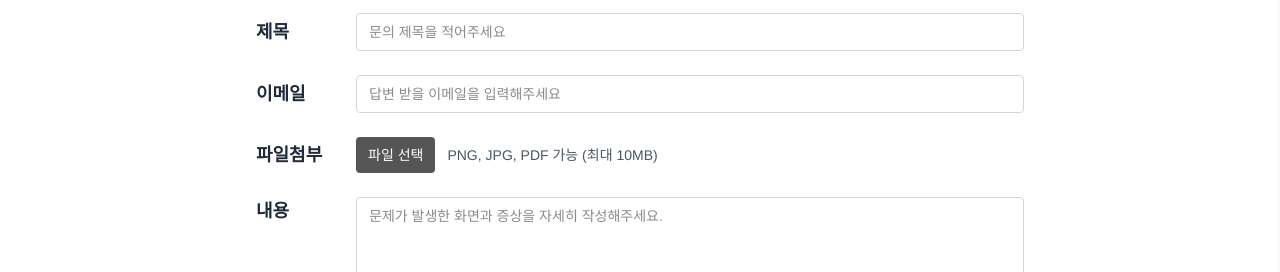
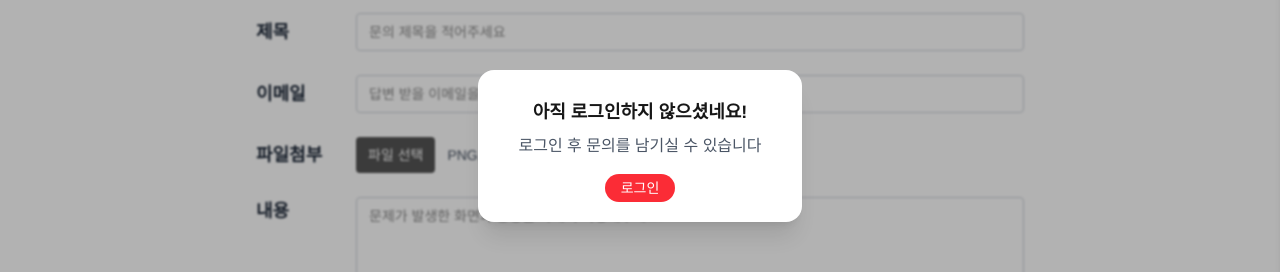
Before and after one commit to Marketer-s-Fridge/Client, a Next.js app: page /contact in a window 1280 px wide. Shown: the part 254-526 px from the top of the page. Built offline with nearby package versions, Linux system fonts and the light colour scheme; no server answers.

Commit message:
feat:로그인 확인 모달 컴포넌트 일괄 적용

```diff
--- a/src/app/contact/page.tsx
+++ b/src/app/contact/page.tsx
@@ -1,6 +1,6 @@
 "use client";
 
-import React, { useState } from "react";
+import React, { useState, useEffect } from "react";
 import Header from "@/components/header";
 import Footer from "@/components/footer";
 import Banner from "@/components/banner";
@@ -8,6 +8,7 @@ import CustomDropdown from "@/components/customDropdown";
 import MobileMenu from "@/components/mobileMenu";
 import { createEnquiry } from "@/features/enquiries/api/enquiriesApi";
 import { EnquiryRequestDto } from "@/features/enquiries/types";
+import LoginRequiredModal from "@/components/loginRequiredModal";
 
 export default function ContactPage() {
   const [category, setCategory] = useState("");
@@ -19,6 +20,17 @@ export default function ContactPage() {
   const [agreed, setAgreed] = useState(false);
   const [menuOpen, setMenuOpen] = useState(false);
   const [loading, setLoading] = useState(false);
+  const [isLoginModalOpen, setIsLoginModalOpen] = useState(false); // ✅ 추가
+
+  // ✅ 로그인 여부 체크
+  const isLoggedIn =
+    typeof window !== "undefined" && !!localStorage.getItem("accessToken");
+
+  useEffect(() => {
+    if (!isLoggedIn) {
+      setIsLoginModalOpen(true);
+    }
+  }, [isLoggedIn]);
 
   const isFormValid = category && title && email && content && agreed;
 
@@ -86,6 +98,14 @@ export default function ContactPage() {
       <Header menuOpen={menuOpen} setMenuOpen={setMenuOpen} />
       <MobileMenu menuOpen={menuOpen} setMenuOpen={setMenuOpen} />
       <Banner title="문의하기" />
+
+      {/* 🔒 로그인 유도 모달 */}
+      <LoginRequiredModal
+        isOpen={isLoginModalOpen}
+        onClose={() => setIsLoginModalOpen(false)}
+        message="로그인 후 문의를 남기실 수 있습니다"
+        redirectPath="/login"
+      />
 
       <main className="max-w-[800px] mx-auto px-[5%] sm:px-4 py-12 relative">
         <form className="space-y-6" onSubmit={handleSubmit}>
--- a/src/app/myPage/myContact/page.tsx
+++ b/src/app/myPage/myContact/page.tsx
@@ -55,7 +55,7 @@ export default function MyContact() {
         {/* 상단 요약 */}
         <div className="flex justify-between items-center mb-4">
           <p>
-            총 문의:
+            총 문의: {}
             <span className="text-red-500 font-semibold">
               {inquiries.length}건
             </span>
--- a/src/app/myPage/page.tsx
+++ b/src/app/myPage/page.tsx
@@ -1,6 +1,6 @@
 "use client";
 
-import React, { useState } from "react";
+import React, { useState, useEffect } from "react";
 import { useRouter } from "next/navigation";
 import Header from "@/components/header";
 import DoughnutChart from "@/components/doughnutChart";
@@ -8,6 +8,8 @@ import ChangeNicknameModal from "@/components/changeNicknameModal";
 import Image from "next/image";
 import Footer from "@/components/footer";
 import MobileMenu from "@/components/mobileMenu";
+import BaseModal from "@/components/baseModal";
+import LoginRequiredModal from "@/components/loginRequiredModal";
 
 export default function MyPage() {
   const router = useRouter();
@@ -16,6 +18,17 @@ export default function MyPage() {
   const [menuOpen, setMenuOpen] = useState(false);
   const [likedItems, setLikedItems] = useState<number[]>([]);
   const [mobileReportView, setMobileReportView] = useState(false); // ✅ 모바일 토글
+  const [isLoginModalOpen, setIsLoginModalOpen] = useState(false); // ✅ 추가
+
+  // ✅ 로그인 여부 체크
+  const isLoggedIn =
+    typeof window !== "undefined" && !!localStorage.getItem("accessToken");
+
+  useEffect(() => {
+    if (!isLoggedIn) {
+      setIsLoginModalOpen(true);
+    }
+  }, [isLoggedIn]);
 
   // 🧊 콘텐츠 데이터
   const recentlyViewedContents = [
@@ -37,16 +50,25 @@ export default function MyPage() {
   const maxSlideIndex =
     Math.ceil(recentlyViewedContents.length / cardsPerPage) - 1;
 
-  const handleToggleLike = (id: number) => {
-    setLikedItems((prev) =>
-      prev.includes(id) ? prev.filter((item) => item !== id) : [...prev, id]
-    );
-  };
+    const handleToggleLike = (id: number) => {
+      setLikedItems((prev) =>
+        prev.includes(id) ? prev.filter((item) => item !== id) : [...prev, id]
+      );
+    };
 
   return (
     <div className="bg-white pt-11 md:pt-0">
       <Header menuOpen={menuOpen} setMenuOpen={setMenuOpen} />
       <MobileMenu menuOpen={menuOpen} setMenuOpen={setMenuOpen} />
+
+         {/* 🔒 로그인 유도 모달 */}
+         <LoginRequiredModal
+        isOpen={isLoginModalOpen}
+        onClose={() => setIsLoginModalOpen(false)}
+        message="로그인 후 MY 페이지를 자유롭게 이용해보세요"
+        buttonText="로그인"
+        redirectPath="/login"
+      />
 
       {/* 👤 프로필 영역 */}
       <section className="flex py-5 md:py-10 px-[5%] lg:px-[17%] main-red text-white w-full">
@@ -75,10 +97,16 @@ export default function MyPage() {
           {/* 오른쪽: 계정 관리 & 내 문의 내역 + (모바일) 토글 버튼 */}
           <div className="mt-10 md:mt-0 flex w-full md:w-[50%] text-sm sm:text-lg md:text-2xl font-semibold justify-between">
             <div className="flex flex-1 md:gap-30 gap-5 md:justify-end">
-              <button onClick={() => router.push("/myPage/account/myInfo")} className="cursor-pointer">
+              <button
+                onClick={() => router.push("/myPage/account/myInfo")}
+                className="cursor-pointer"
+              >
                 계정 관리
               </button>
-              <button onClick={() => router.push("/myPage/myContact")} className="cursor-pointer">
+              <button
+                onClick={() => router.push("/myPage/myContact")}
+                className="cursor-pointer"
+              >
                 내 문의 내역
               </button>
             </div>
--- a/src/components/baseModal.tsx
+++ b/src/components/baseModal.tsx
@@ -6,20 +6,24 @@ interface BaseModalProps {
   isOpen: boolean;
   onClose: () => void;
   children: React.ReactNode;
+  closeOnBackdropClick?: boolean; // ✅ 추가 (기본값: true)
 }
 
-const BaseModal: React.FC<BaseModalProps> = ({ isOpen, onClose, children }) => {
+const BaseModal: React.FC<BaseModalProps> = ({
+  isOpen,
+  onClose,
+  children,
+  closeOnBackdropClick = true, // ✅ 기본값
+}) => {
   const [visible, setVisible] = useState(false);
 
   // ✅ fade in/out 트리거 관리
   useEffect(() => {
     if (isOpen) {
-      // 살짝 지연 후 opacity 100 적용 → 자연스러운 fade-in
-      const timer = setTimeout(() => setVisible(true), 10);
+      const timer = setTimeout(() => setVisible(true), 10); // fade in
       return () => clearTimeout(timer);
     } else {
-      // 닫을 때 opacity 0 → 300ms 뒤에 완전 언마운트
-      const timer = setTimeout(() => setVisible(false), 300);
+      const timer = setTimeout(() => setVisible(false), 300); // fade out
       return () => clearTimeout(timer);
     }
   }, [isOpen]);
@@ -29,7 +33,9 @@ const BaseModal: React.FC<BaseModalProps> = ({ isOpen, onClose, children }) => {
 
   return (
     <div
-      onClick={onClose}
+      onClick={() => {
+        if (closeOnBackdropClick) onClose(); // ✅ 조건부로 닫기 동작
+      }}
       className={`fixed inset-0 z-50 flex items-center justify-center
         bg-black/30 backdrop-blur-[1px]
         transition-opacity duration-300
@@ -37,7 +43,7 @@ const BaseModal: React.FC<BaseModalProps> = ({ isOpen, onClose, children }) => {
       `}
     >
       <div
-        onClick={(e) => e.stopPropagation()} // 배경 클릭 시 닫힘 방지
+        onClick={(e) => e.stopPropagation()} // 내부 클릭 시 닫힘 방지
         className={`bg-white rounded-2xl px-10 py-5 shadow-xl text-center transform
           transition-all duration-300
           ${isOpen ? "scale-100 opacity-100" : "scale-95 opacity-0"}
--- /dev/null
+++ b/src/components/loginRequiredModal.tsx
@@ -0,0 +1,45 @@
+"use client";
+
+import React from "react";
+import { useRouter } from "next/navigation";
+import BaseModal from "@/components/baseModal";
+
+interface LoginRequiredModalProps {
+  isOpen: boolean;
+  onClose: () => void;
+  title?: string; // ✅ 제목 문구 변경 가능
+  message?: string; // ✅ 내용 문구 변경 가능
+  buttonText?: string; // ✅ 버튼 문구 변경 가능
+  redirectPath?: string; // ✅ 이동할 경로 변경 가능
+}
+
+export default function LoginRequiredModal({
+  isOpen,
+  onClose,
+  title = "아직 로그인하지 않으셨네요!",
+  message = "로그인하면 나의 페이지를 자유롭게 이용할 수 있어요",
+  buttonText = "로그인",
+  redirectPath = "/login",
+}: LoginRequiredModalProps) {
+  const router = useRouter();
+
+  return (
+    <BaseModal isOpen={isOpen} onClose={onClose}   closeOnBackdropClick={false} // ✅ 배경 클릭해도 닫히지 않음
+    >
+      <h2 className="text-lg font-semibold mt-2 mb-2">{title}</h2>
+      <p className="text-base text-gray-600 mb-4">{message}</p>
+
+      <div className="flex justify-center gap-4">
+        <button
+          onClick={() => {
+            onClose();
+            router.push(redirectPath);
+          }}
+          className="cursor-pointer px-4 py-1 bg-red-500 text-white rounded-2xl text-sm hover:bg-red-600"
+        >
+          {buttonText}
+        </button>
+      </div>
+    </BaseModal>
+  );
+}
--- a/src/components/saveToFridgeButton.tsx
+++ b/src/components/saveToFridgeButton.tsx
@@ -3,6 +3,7 @@
 import { useState } from "react";
 import Image from "next/image";
 import BaseModal from "@/components/baseModal";
+import LoginRequiredModal from "@/components/loginRequiredModal";
 import { useRouter } from "next/navigation";
 
 interface SaveToFridgeButtonProps {
@@ -24,7 +25,7 @@ export default function SaveToFridgeButton({
     typeof window !== "undefined" && !!localStorage.getItem("accessToken");
 
   const handleClick = () => {
-    if (isLoggedIn) {
+    if (!isLoggedIn) {
       setIsLoginModalOpen(true);
       return;
     }
@@ -36,13 +37,13 @@ export default function SaveToFridgeButton({
     // ✅ 저장 성공 모달 (저장할 때만 표시)
     if (newState) {
       setIsSuccessModalOpen(true);
-      setTimeout(() => setIsSuccessModalOpen(false), 1000); // 1.5초 후 자동 닫힘
+      setTimeout(() => setIsSuccessModalOpen(false), 1000); // 1초 후 자동 닫힘
     }
   };
 
   return (
     <>
-      {/* ❤️ 버튼 */}
+      {/* ❤️ 저장 버튼 */}
       <button
         type="button"
         onClick={handleClick}
@@ -61,35 +62,13 @@ export default function SaveToFridgeButton({
       </button>
 
       {/* 🔒 로그인 안내 모달 */}
-      <BaseModal
+      <LoginRequiredModal
         isOpen={isLoginModalOpen}
         onClose={() => setIsLoginModalOpen(false)}
-      >
-        <h2 className="text-lg font-semibold mt-2 mb-2">
-          아직 로그인 안 하셨네요!
-        </h2>
-        <p className="text-sm text-gray-600 mb-6">
-          로그인하면 나만의 냉장고에 콘텐츠를 담을 수 있어요 🧊
-        </p>
-
-        <div className="flex justify-center gap-4">
-          <button
-            onClick={() => setIsLoginModalOpen(false)}
-            className="cursor-pointer px-5 py-2 border border-gray-300 rounded-2xl text-xs hover:bg-gray-100"
-          >
-            닫기
-          </button>
-          <button
-            onClick={() => {
-              setIsLoginModalOpen(false);
-              router.push("/login");
-            }}
-            className="cursor-pointer px-5 py-2 bg-red-500 text-white rounded-2xl text-xs hover:bg-red-600"
-          >
-            로그인
-          </button>
-        </div>
-      </BaseModal>
+        // title="로그인이 필요해요!"
+        message="로그인 후 MY 냉장고에 콘텐츠를 담을 수 있어요"
+        redirectPath="/login"
+      />
 
       {/* ✅ 저장 성공 모달 */}
       <BaseModal
@@ -97,8 +76,8 @@ export default function SaveToFridgeButton({
         onClose={() => setIsSuccessModalOpen(false)}
       >
         <div className="flex flex-col items-center justify-center py-1.5 px-3">
-          <p className="text-medium font-medium text-gray-700">
-            <strong className="text-lg font-medium">저장 완료!</strong>
+          <p className="text-medium font-medium text-gray-700 text-center">
+            <strong className="text-lg font-semibold">저장 완료!</strong>
             <br />
             MY 냉장고에서 확인해보세요 🧊
           </p>
```
